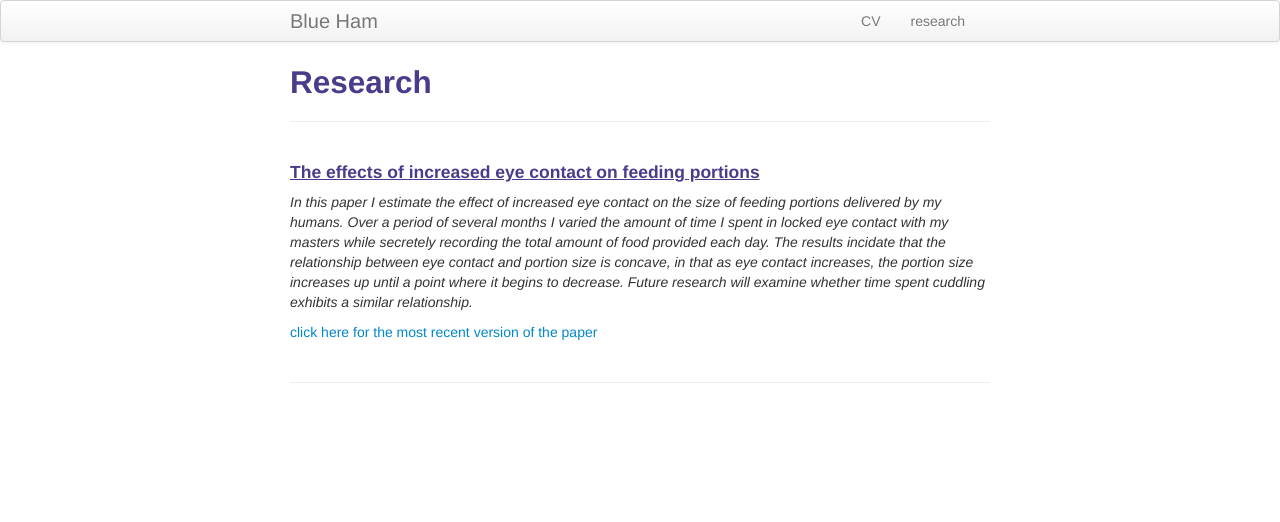
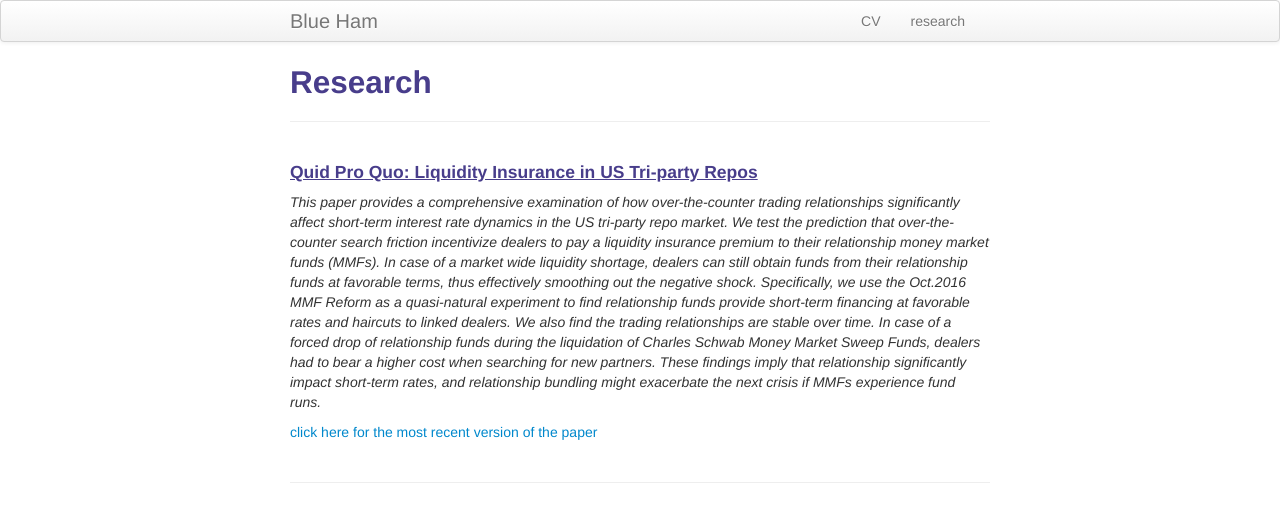
Before and after one commit to luming-chen/luming-chen, a Jekyll site: the page built from pages/research.md, in a window 1280 px wide. Shown: the top 522 px of the page. Built offline with Jekyll 4.4.1, drawn with Linux system fonts in a browser that asks for light colours.

Commit message:
Update research.md

```diff
--- a/pages/research.md
+++ b/pages/research.md
@@ -1,13 +1,13 @@
 ---
 layout: page
 title: Research
-description: Blue Ham's research
+description: Luming Chen's Research
 ---
 
 
 
-#### <u>The effects of increased eye contact on feeding portions</u>
-*In this paper I estimate the effect of increased eye contact on the size of feeding portions delivered by my humans. Over a period of several months I varied the amount of time I spent in locked eye contact with my masters while secretely recording the total amount of food provided each day. The results incidate that the relationship between eye contact and portion size is concave, in that as eye contact increases, the portion size increases up until a point where it begins to decrease. Future research will examine whether time spent cuddling exhibits a similar relationship.*
+#### <u>Quid Pro Quo: Liquidity Insurance in US Tri-party Repos</u>
+*This paper provides a comprehensive examination of how over-the-counter trading relationships significantly affect short-term interest rate dynamics in the US tri-party repo market. We test the prediction that over-the-counter search friction incentivize dealers to pay a liquidity insurance premium to their relationship money market funds (MMFs). In case of a market wide liquidity shortage, dealers can still obtain funds from their relationship funds at favorable terms, thus effectively smoothing out the negative shock. Specifically, we use the Oct.2016 MMF Reform as a quasi-natural experiment to find relationship funds provide short-term financing at favorable rates and haircuts to linked dealers. We also find the trading relationships are stable over time. In case of a forced drop of relationship funds during the liquidation of Charles Schwab Money Market Sweep Funds, dealers had to bear a higher cost when searching for new partners. These findings imply that relationship significantly impact short-term rates, and relationship bundling might exacerbate the next crisis if MMFs experience fund runs.*
 
 [click here for the most recent version of the paper]({{ BASE_PATH}}/pages/working_papers/sample-working-paper.pdf)
 
```
